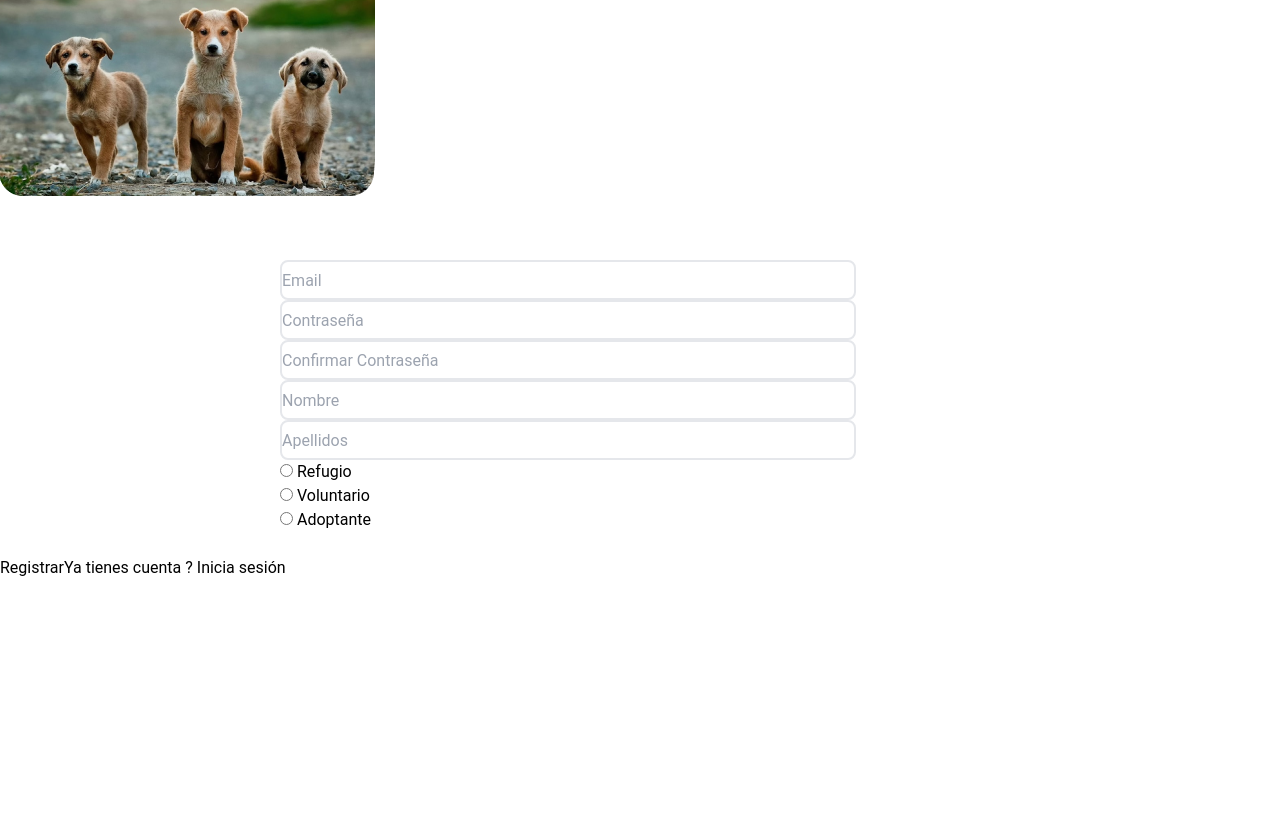
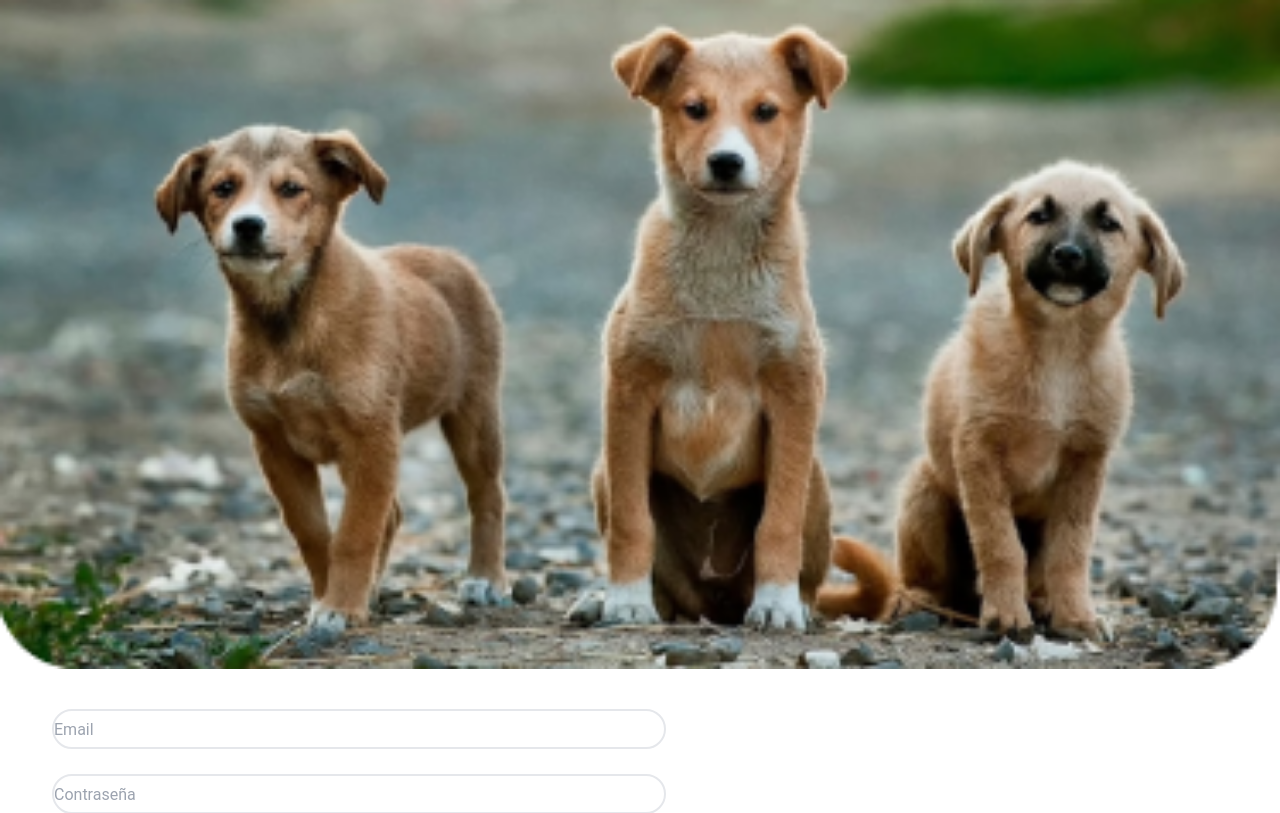
Before and after one commit to igrowker/i004-pawsome-front, a React (Vite) app: page /register in a window 1280 px wide. Shown: the top 813 px of the page. Built offline with nearby package versions, Linux system fonts and the light colour scheme.

Commit message:
Register-styles

```diff
--- a/src/App.tsx
+++ b/src/App.tsx
@@ -1,4 +1,5 @@
 import RegisterPage from "./views/RegisterPage";
+
 
 function App() {
   return (
@@ -14,6 +15,7 @@ function App() {
 
     // </div>
     <RegisterPage></RegisterPage>
+
   );
 }
 
--- a/src/components/RegisterButton.tsx
+++ b/src/components/RegisterButton.tsx
@@ -1,7 +1,7 @@
 const RegisterButton = () => {
 return (
     <>
-    <button>
+    <button className="border-2 rounded-3xl h-10 w-4/5 ml-[52px]">
     Registrar
     </button>
     </>
--- a/src/components/RegisterForm.tsx
+++ b/src/components/RegisterForm.tsx
@@ -3,23 +3,23 @@ const RegisterForm = () => {
 
     return (<>
     <div className="">
-        <img src="../../public/register.png" alt="" />
+        <img src="../../public/register.png" alt="" className="w-full"/>
     </div>
-        <form className = "max-w-md md:max-w-2xl lg:max-w-3xl m-auto mt-10 p-6 flex-col justify-center" >
+        <form className = "max-w-md md:max-w-2xl lg:max-w-3xl mt-10 ml-[52px] flex flex-col justify-center" >
             <div className="email text-">
-                <input type="email" placeholder="Email" className="border-2 rounded-lg h-10 w-4/5"></input>
+                <input type="email" placeholder="Email" className="border-2 rounded-3xl h-10 w-4/5 mb-[25px]"></input>
             </div>
             <div className="password">
-                <input type="password" placeholder="Contraseña" className="border-2 rounded-lg h-10 w-4/5"></input>
+                <input type="password" placeholder="Contraseña" className="border-2 rounded-3xl h-10 w-4/5 mb-[25px]"></input>
             </div>
             <div className="password">
-                <input type="password" placeholder="Confirmar Contraseña" className="border-2 rounded-lg h-10 w-4/5"></input>
+                <input type="password" placeholder="Confirmar Contraseña" className="border-2 rounded-3xl h-10 w-4/5 mb-[25px]"></input>
             </div>
             <div className="name">
-                <input type="text" placeholder="Nombre" className="border-2 rounded-lg h-10 w-4/5"></input>
+                <input type="text" placeholder="Nombre" className="border-2 rounded-3xl h-10 w-4/5 mb-[25px]"></input>
             </div>
             <div className="lastName">
-            <input type="text" placeholder="Apellidos" className="border-2 rounded-lg h-10 w-4/5"></input>
+            <input type="text" placeholder="Apellidos" className="border-2 rounded-3xl h-10 w-4/5 mb-[25px]"></input>
             </div>
             <div className="registerOptions inline-grid">
             <label>
--- a/src/views/RegisterPage.tsx
+++ b/src/views/RegisterPage.tsx
@@ -9,10 +9,14 @@ const RegisterPage = () => {
     return (
        <>
        <RegisterForm />
+       <div className="flex flex-col justify-items-center">
        <RegisterButton/>
-       <span>
+       <span className="">
         Ya tienes cuenta ? Inicia sesión
        </span>
+       </div>
+
+
        </>
 )}
 
```
